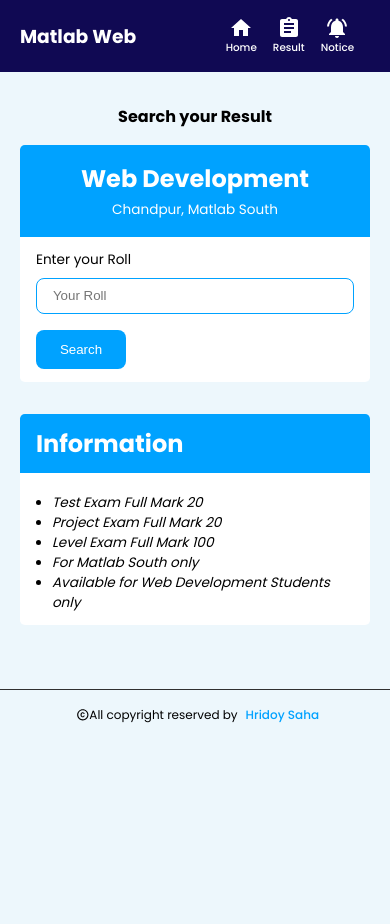
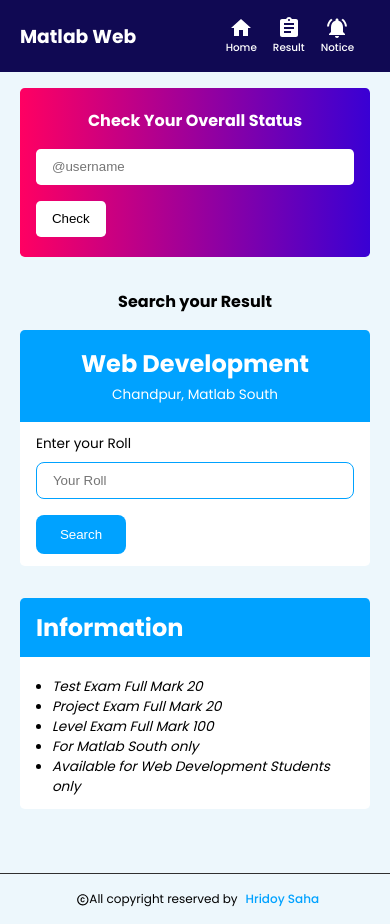
Before and after one commit to hridoysaha969/matlab-web, a Next.js app: page /result in a window 390 px wide. Before the commit the page ends 844 px from the top, so only its background shows below. Built offline with nearby package versions, Linux system fonts and the light colour scheme.

Commit message:
version update 2.2.0

```diff
--- a/src/app/page.js
+++ b/src/app/page.js
@@ -18,11 +18,11 @@ export default function Home() {
   return (
     <div className="container">
       <div className={classes.timer__wrapper}>
-        <h3 className={classes.timer__title}>Registration is in progress</h3>
+        {/* <h3 className={classes.timer__title}>Registration is in progress</h3> */}
         <DynamicCountdownTimer targetDate={targetDate} />
-        <Link href="/registration" className={classes.timer__link}>
+        {/* <Link href="/registration" className={classes.timer__link}>
           Apply Now <ArrowForward />
-        </Link>
+        </Link> */}
       </div>
       <Banner />
       <ImageSlider />
--- a/src/app/registration/page.js
+++ b/src/app/registration/page.js
@@ -170,7 +170,7 @@ function page() {
           <button
             type="submit"
             className={classes.btn_submit}
-            disabled={loading}
+            disabled={!success}
           >
             Submit
           </button>
--- a/src/app/result/page.js
+++ b/src/app/result/page.js
@@ -1,8 +1,10 @@
+import CheckForm from "@/components/CheckForm";
 import ResultForm from "@/components/ResultForm";
 import classes from "@/styles/result.module.css";
 function Result() {
   return (
     <div className="container">
+      <CheckForm />
       <div className={classes.result__section}>
         <h2 className={classes.result__title}>Search your Result</h2>
 
--- /dev/null
+++ b/src/components/CheckForm.js
@@ -0,0 +1,42 @@
+"use client";
+import classes from "@/styles/result.module.css";
+import { useState } from "react";
+import { useRouter } from "next/navigation";
+
+function CheckForm() {
+  const [username, setUsername] = useState("");
+  const [error, setError] = useState("");
+  const { push } = useRouter();
+
+  const handleClick = (e) => {
+    if (!username) {
+      setError("Please enter a valid roll");
+    } else {
+      setUsername("");
+      push(`/result/00/${username}`);
+      console.log(`/result/00/${username}`);
+    }
+  };
+
+  return (
+    <div className={classes.check__status}>
+      <h2>Check Your Overall Status</h2>
+
+      <div className={classes.check__form__wrapper}>
+        <input
+          type="text"
+          value={username}
+          placeholder="@username"
+          onChange={(e) => {
+            setUsername(e.target.value);
+            setError("");
+          }}
+          className={error && classes.invalid}
+        />
+        <button onClick={handleClick}>Check</button>
+      </div>
+    </div>
+  );
+}
+
+export default CheckForm;
--- a/src/components/CountdownTimer.js
+++ b/src/components/CountdownTimer.js
@@ -48,7 +48,7 @@ const CountdownTimer = ({ targetDate }) => {
       {timerComponents.length ? (
         timerComponents
       ) : (
-        <span>Registration Finished</span>
+        <span className={classes.time__over}>Registration Finished</span>
       )}
     </div>
   );
--- a/src/styles/countdown.module.css
+++ b/src/styles/countdown.module.css
@@ -56,3 +56,9 @@
   text-decoration: none;
   font-size: 0.8rem;
 }
+
+.time__over {
+  font-size: 1.25rem;
+  color: #fff;
+  font-weight: 600;
+}
--- a/src/styles/result.module.css
+++ b/src/styles/result.module.css
@@ -1,3 +1,68 @@
+.check__status {
+  background: linear-gradient(to left, rgb(57, 0, 212), rgb(255, 0, 98));
+  color: #fff;
+  /* display: flex;
+  flex-direction: column;
+  align-items: center; */
+  padding: 1.25rem 1rem;
+  margin-top: 1rem;
+  border-radius: 0.3rem;
+  -webkit-border-radius: 0.3rem;
+  -moz-border-radius: 0.3rem;
+  -ms-border-radius: 0.3rem;
+  -o-border-radius: 0.3rem;
+}
+.check__status h2 {
+  text-align: center;
+  margin-bottom: 1rem;
+  font-size: 1rem;
+}
+.check__form__wrapper {
+  display: flex;
+  /* flex-direction: column; */
+  align-items: center;
+  gap: 1rem;
+}
+.check__form__wrapper input,
+.check__form__wrapper button {
+  border: none;
+  outline: none;
+  padding: 0.65rem 1rem;
+  width: 70%;
+  border-radius: 0.3rem;
+  -webkit-border-radius: 0.3rem;
+  -moz-border-radius: 0.3rem;
+  -ms-border-radius: 0.3rem;
+  -o-border-radius: 0.3rem;
+  background: #fff;
+}
+.check__form__wrapper button {
+  width: max-content;
+}
+
+input.invalid::placeholder {
+  color: #be0000;
+}
+input.invalid {
+  animation: vibrate 0.5s linear;
+  -webkit-animation: vibrate 0.5s linear;
+}
+
+@keyframes vibrate {
+  0% {
+    margin-left: 0.3rem;
+  }
+  50% {
+    margin-left: 0;
+  }
+  75% {
+    margin-left: 0.3rem;
+  }
+  100% {
+    margin-left: 0;
+  }
+}
+
 .result__section {
   padding: 2rem 0;
 }
@@ -103,6 +168,13 @@
 }
 
 @media screen and (max-width: 576px) {
+  .check__form__wrapper {
+    align-items: start;
+    flex-direction: column;
+  }
+  .check__form__wrapper input {
+    width: 100%;
+  }
   .result__title {
     font-size: 1rem;
   }
--- /dev/null
+++ b/src/styles/status.module.css
@@ -0,0 +1,3 @@
+.error {
+  padding: 2rem 0;
+}
--- a/src/styles/update.module.css
+++ b/src/styles/update.module.css
@@ -14,6 +14,7 @@
   box-shadow: 1px 1px 8px rgba(0, 110, 255, 0.4);
   position: relative;
 }
+
 .wrapper h2 {
   color: rgb(17, 196, 106);
   margin-bottom: 1rem;
```
Also changed, not shown: src/app/registration/[update]/page.js (+2 -10 lines), src/app/result/[roll]/[username]/page.js (added, +14 -0 lines), src/middleware.js (+8 -0 lines).
